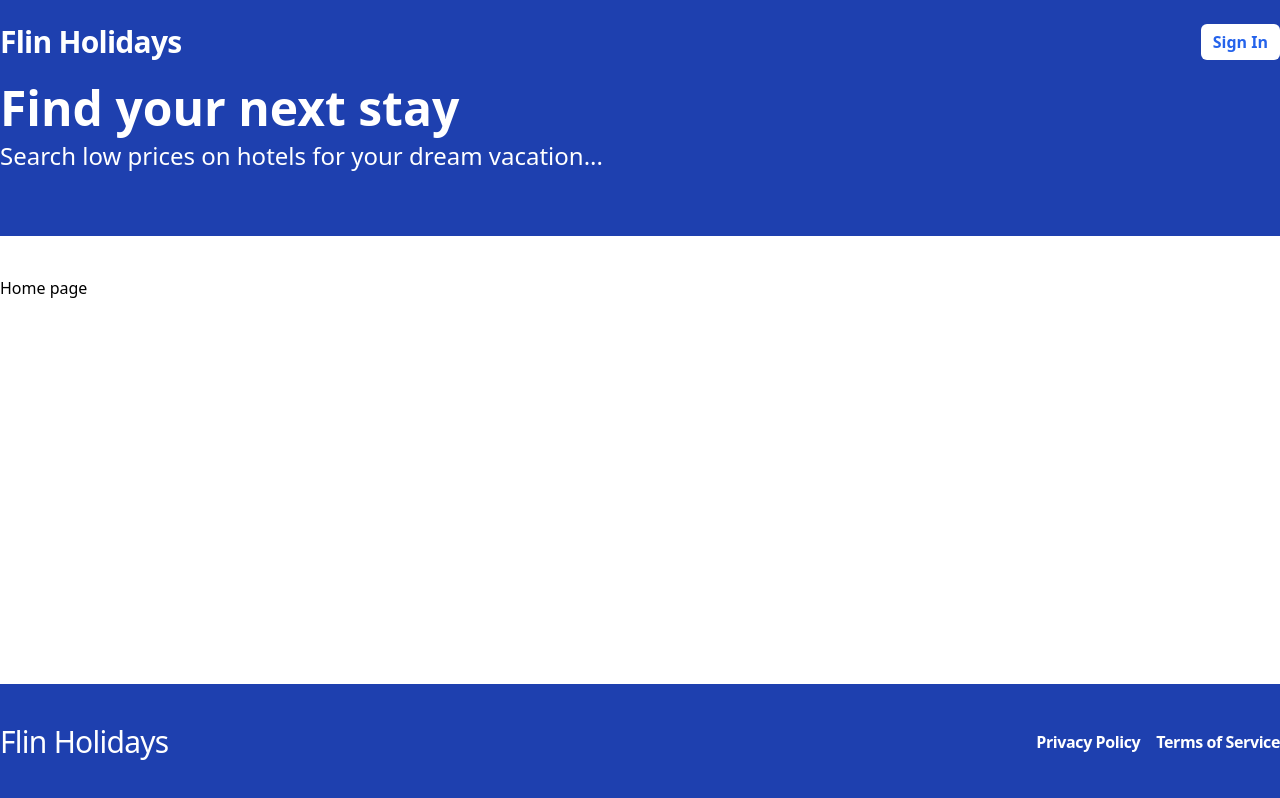
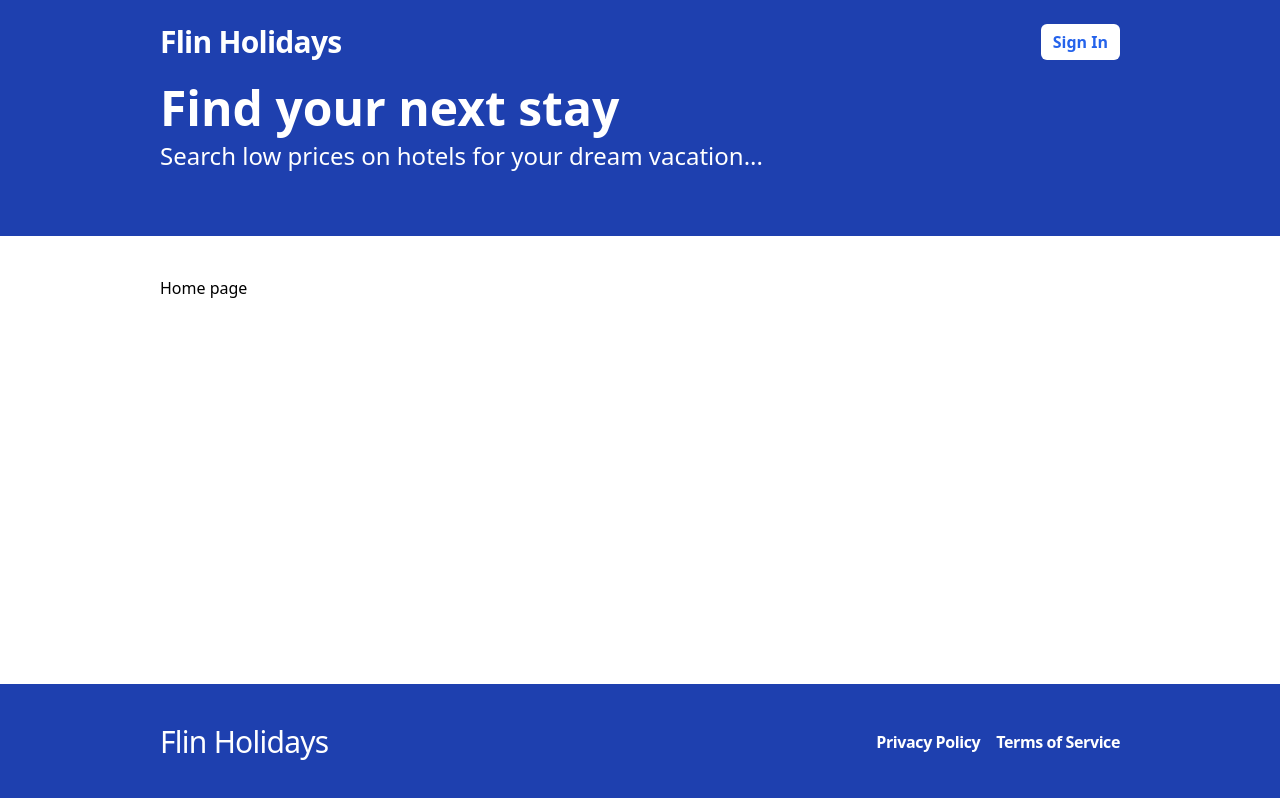
Before and after one commit to brian-ambani/mern-booking-app, a React (Vite) app in the folder frontend/: page / in a window 1280 px wide. Built offline with nearby package versions, Linux system fonts and the light colour scheme.

Commit message:
updated the container padding to 10rem

```diff
--- a/frontend/tailwind.config.js
+++ b/frontend/tailwind.config.js
@@ -3,6 +3,9 @@ export default {
   content: ["./index.html", "./src/**/*.{js,ts,jsx,tsx}"],
   theme: {
     extend: {},
+    container: {
+      padding: "10rem",
+    },
   },
   plugins: [],
 };
```
